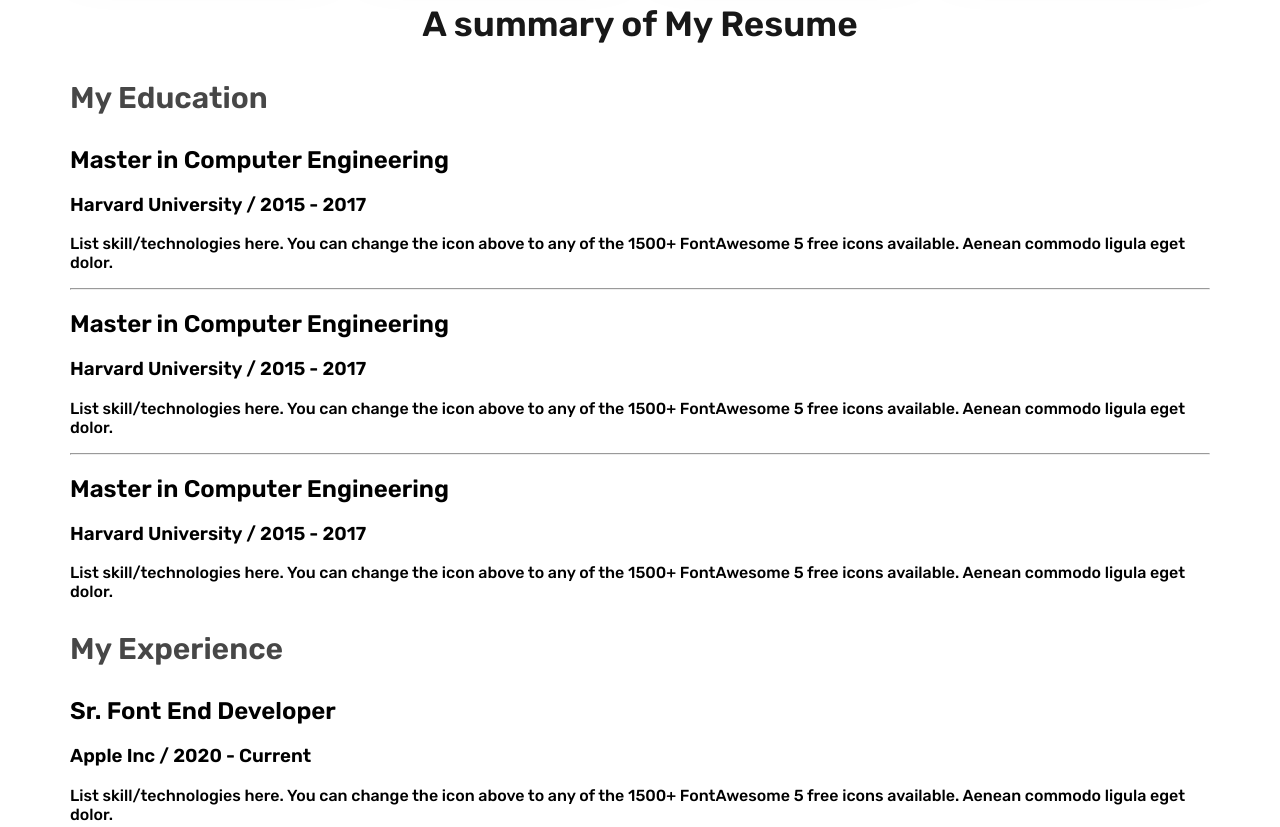
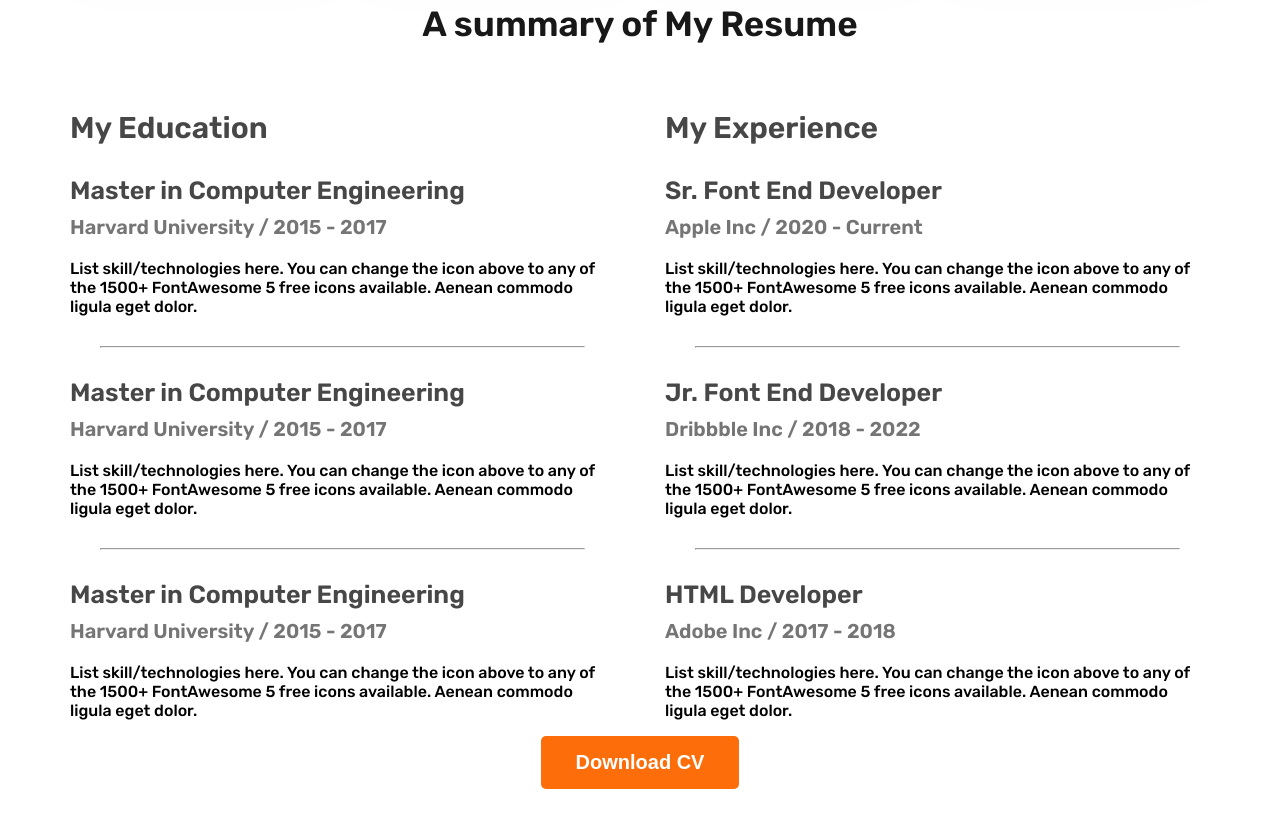
Before and after one commit to Taanveer22/webdeveloper-portfolio, a plain HTML site: page index.html in a window 1280 px wide. Shown: the part 2162-2989 px from the top of the page. After the commit the page ends 2959 px from the top, so only its background shows below. Drawn offline with Linux system fonts and the light colour scheme.

Commit message:
complete full section

```diff
--- a/index.html
+++ b/index.html
@@ -101,6 +101,8 @@
 
       <!--resume section start-->
       <section>
+
+
         <h3 class="section-title">A summary of My Resume</h3>
 
         <div class="resume-container">
@@ -164,10 +166,11 @@
           </div>
 
 
-
-
         </div>
 
+        <div class="download-cv">
+          <button class="btn-primary">Download CV</button>
+        </div>
 
 
       </section>
--- a/styles/portfolio.css
+++ b/styles/portfolio.css
@@ -157,8 +157,48 @@ main {
 }
 /* resume section styles */
 
+.resume-container {
+  display: flex;
+  gap: 50px;
+}
+
 .resume-column-title {
   color: #474747;
   font-size: 30px;
   font-weight: 700;
+
 }
+
+.resume-item-title {
+  color: #474747;
+  font-size: 25px;
+  font-weight: 700;
+  line-height: normal;
+  margin-bottom: 10px;
+
+}
+
+.resume-item-institute {
+  color: #757575;
+  font-size: 20px;
+  font-weight: 600;
+  line-height: normal;
+  margin-bottom: 20px;
+  margin-top: 0;
+}
+
+.resume-column-description {
+  color: #757575;
+  font-size: 16px;
+  font-weight: 400;
+  line-height: 28px;
+}
+
+.resume-container hr{
+  margin: 30px;
+}
+
+/* download cv buttton */
+.download-cv{
+  text-align: center;
+}
```
